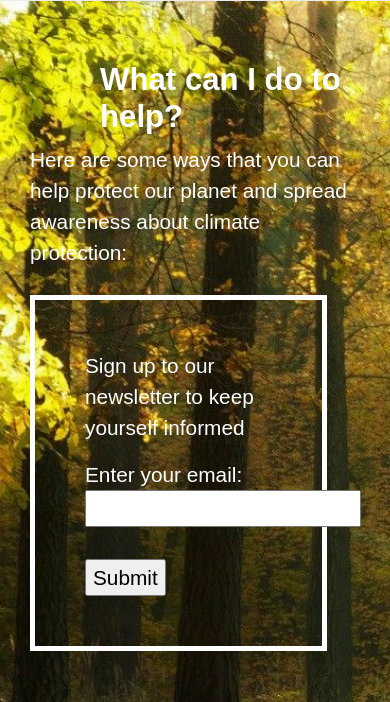
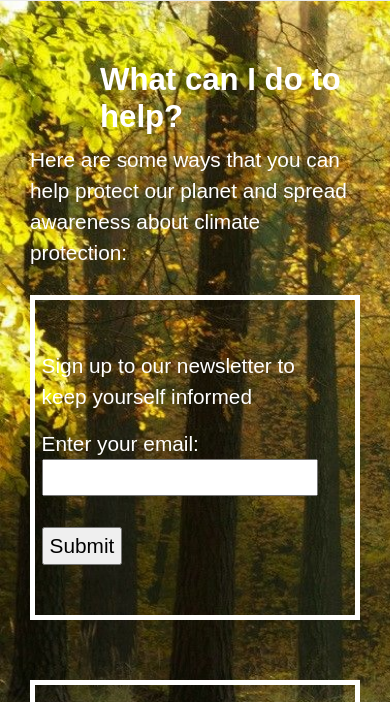
Before and after one commit to edeac/Formative, a plain HTML site: page index.html in a window 390 px wide. Shown: the part 2445-3147 px from the top of the page. Drawn offline with nearby package versions, Linux system fonts and the light colour scheme.

Commit message:
Update formativecss.css

```diff
--- a/formativecss.css
+++ b/formativecss.css
@@ -232,6 +232,6 @@ dd {
         margin-left: 5%;
     }
     #newsletter{
-        width: 90%;
+        padding-left: 2%;
     }
 }
```
